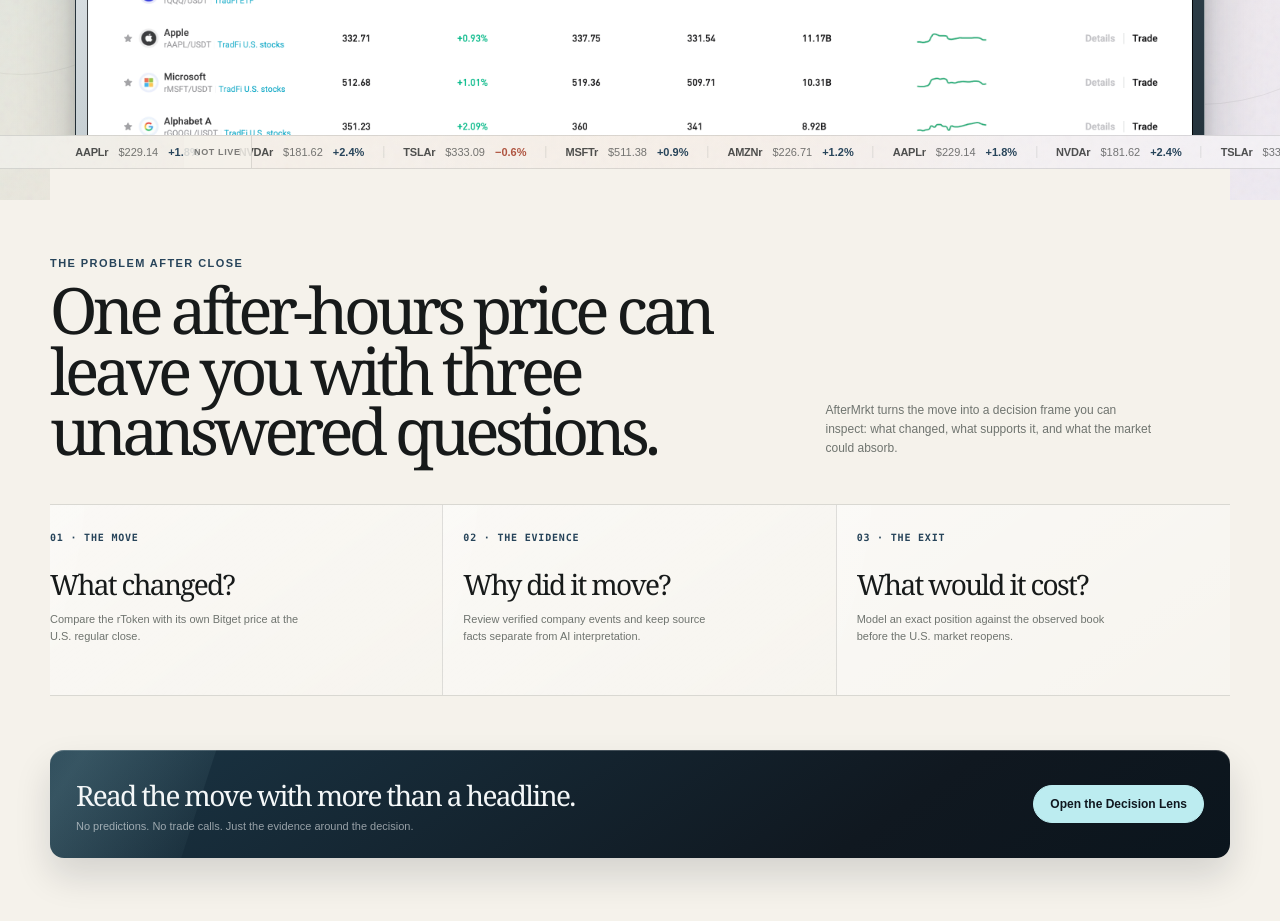
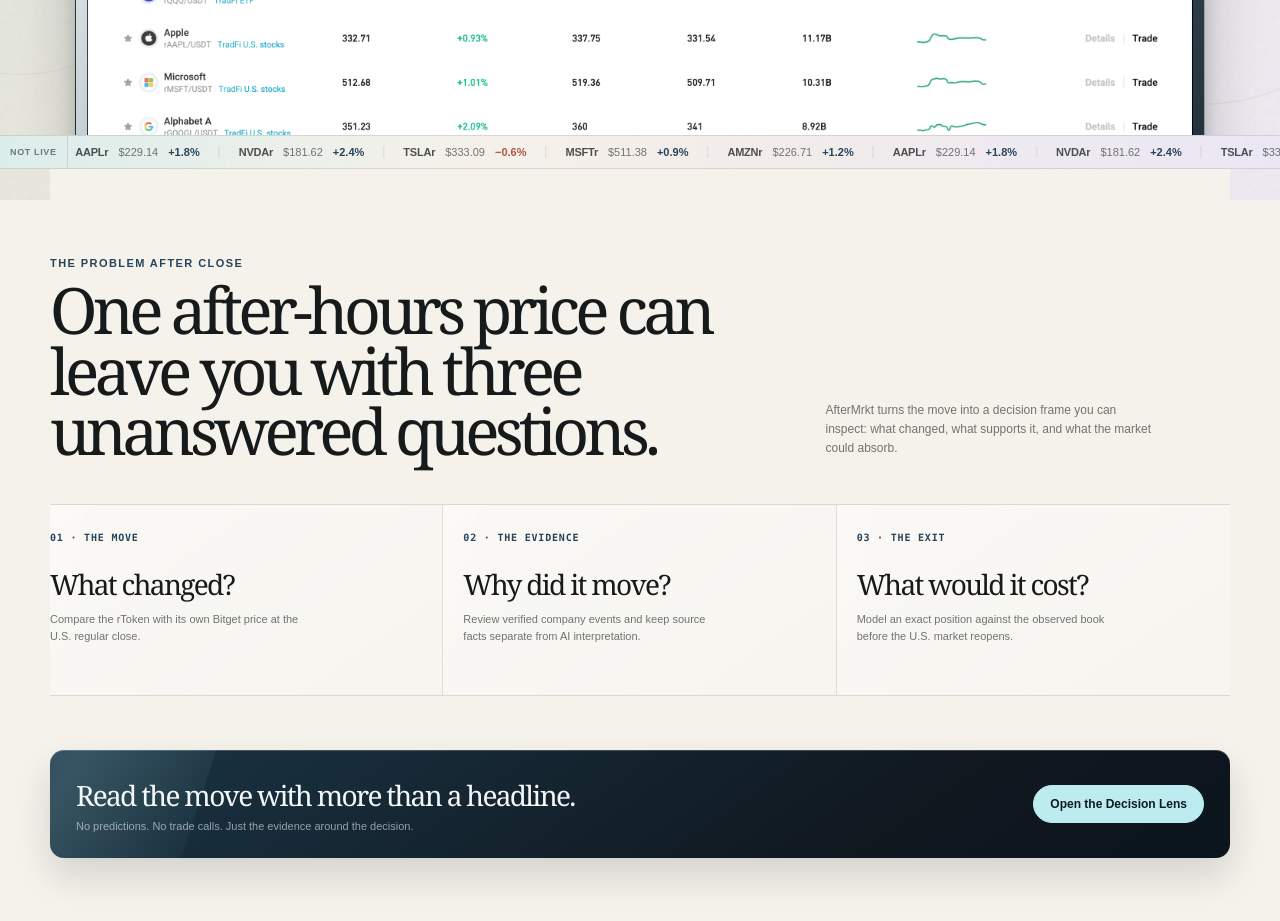
Before and after one commit to AjKadri/AfterMrkt, a website with bundled scripts: page public/index.html in a window 1280 px wide. Shown: the part 860-1781 px from the top of the page. Built offline with nearby package versions, Linux system fonts and the light colour scheme.

Commit message:
fix: align market belt status label

```diff
--- a/public/index.html
+++ b/public/index.html
@@ -432,11 +432,20 @@
         overflow: hidden;
         border-top: 1px solid rgba(23, 26, 26, 0.12);
         border-bottom: 1px solid rgba(23, 26, 26, 0.12);
-        background: rgba(255, 255, 255, 0.32);
+        background:
+          linear-gradient(
+            90deg,
+            rgba(188, 236, 240, 0.38),
+            rgba(245, 242, 235, 0.66) 37%,
+            rgba(215, 210, 244, 0.3)
+          ),
+          rgba(255, 255, 255, 0.32);
       }
 
       .belt-label {
         position: absolute;
+        top: 0;
+        left: 0;
         z-index: 2;
         display: inline-flex;
         height: 32px;
@@ -444,7 +453,7 @@
         padding: 0 10px;
         border-right: 1px solid rgba(23, 26, 26, 0.12);
         color: rgba(23, 26, 26, 0.55);
-        background: rgba(245, 242, 235, 0.86);
+        background: transparent;
         font-size: 9px;
         font-weight: 700;
         letter-spacing: 0.07em;
```
